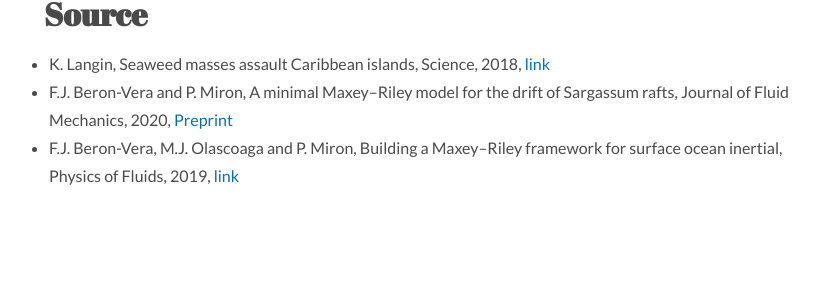
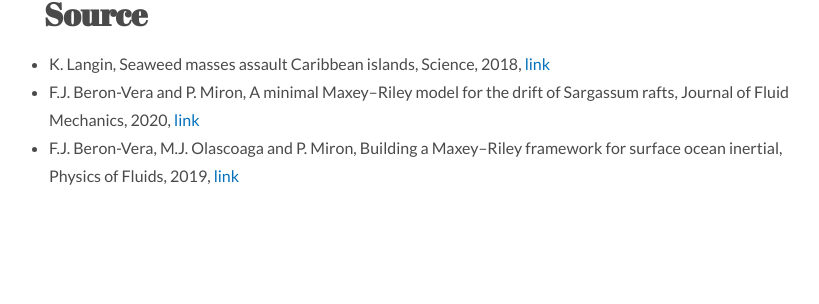
Before and after one commit to philippemiron/philippemiron.github.io, a Jekyll site: the page built from _projects/03-sargassum.md, in a window 1280 px wide. Shown: the part 1577-1881 px from the top of the page, without its empty margins (212-1031 px from the left). Built offline with Jekyll 4.4.1, drawn with Linux system fonts in a browser that asks for light colours; nearby versions of some CDN libraries.

Commit message:
link to JFM article

```diff
--- a/_projects/03-sargassum.md
+++ b/_projects/03-sargassum.md
@@ -21,5 +21,5 @@
 
 ## Source
 - K. Langin, Seaweed masses assault Caribbean islands, Science, 2018, [link](https://science.sciencemag.org/content/360/6394/1157.summary)
-- F.J. Beron-Vera and P. Miron, A minimal Maxey–Riley model for the drift of Sargassum rafts, Journal of Fluid Mechanics, 2020, [Preprint](https://arxiv.org/abs/2003.03339)
+- F.J. Beron-Vera and P. Miron, A minimal Maxey–Riley model for the drift of Sargassum rafts, Journal of Fluid Mechanics, 2020, [link](https://doi.org/10.1017/jfm.2020.666)
 - F.J. Beron-Vera, M.J. Olascoaga and P. Miron, Building a Maxey–Riley framework for surface ocean inertial, Physics of Fluids, 2019, [link](https://aip.scitation.org/doi/10.1063/1.5110731)
```
